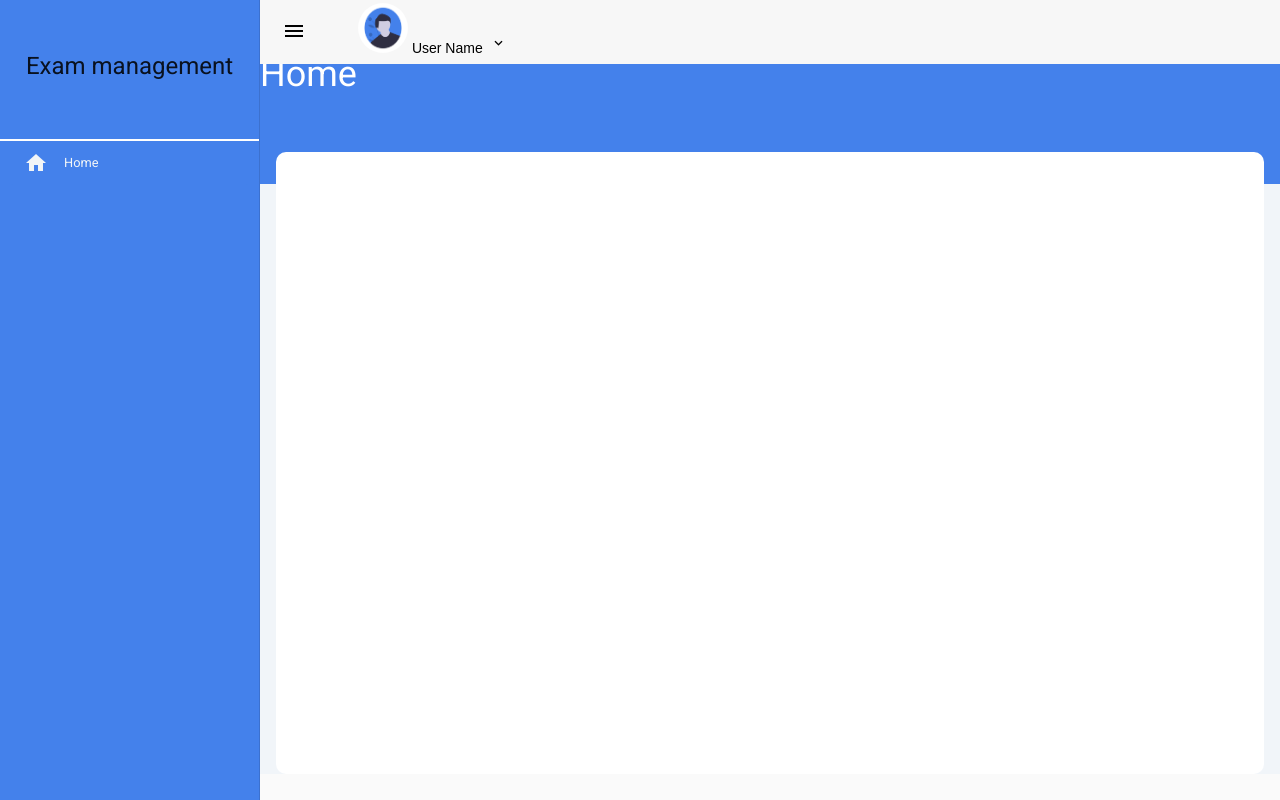
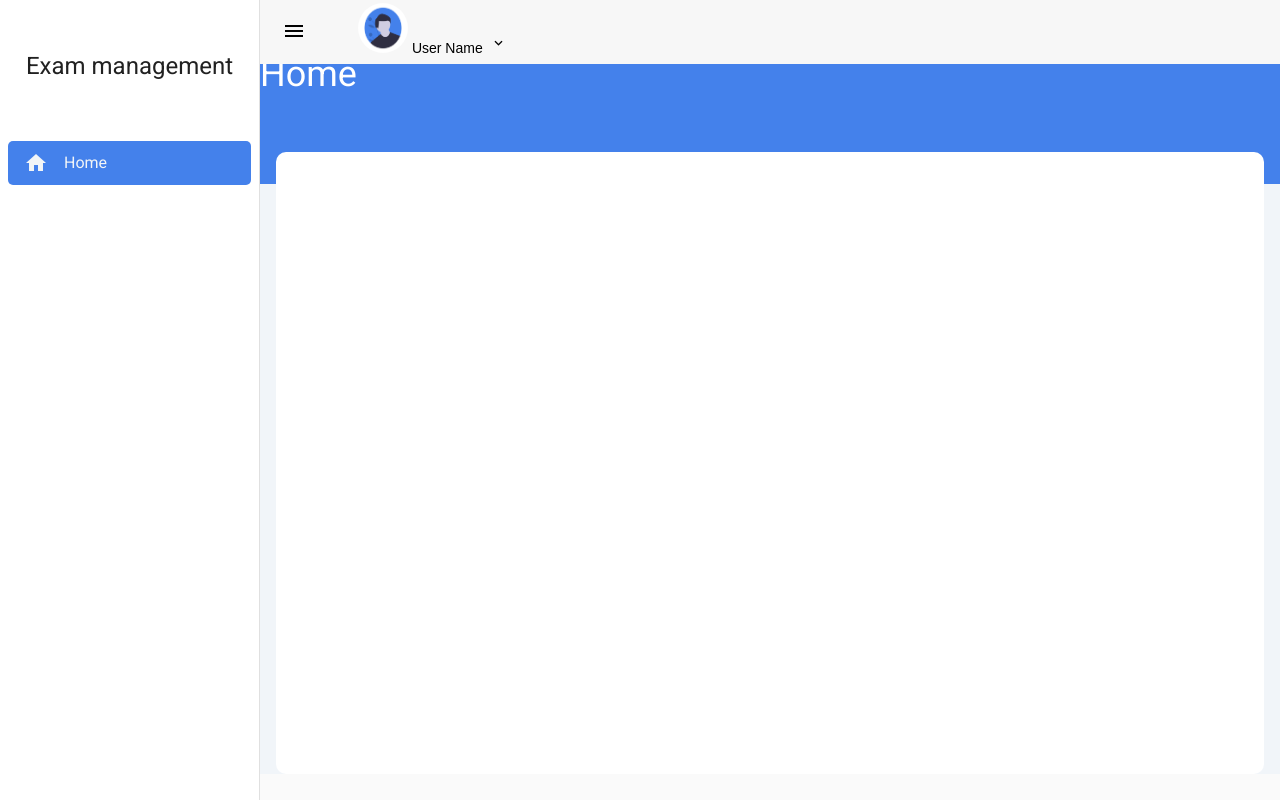
Before and after one commit to AlinaNistor/Exam-Management, an Angular app in the folder ExamManagementWeb/: page /dashboard/home in a window 1280 px wide. Built offline with nearby package versions, Linux system fonts and the light colour scheme.

Commit message:
Fix imports in scss files

```diff
--- a/ExamManagementWeb/src/app/app.component.scss
+++ b/ExamManagementWeb/src/app/app.component.scss
@@ -1,6 +1,3 @@
-$blue: #4481eb;
-$light-blue: #5995fd;
-
 .container {
   position: fixed;
   width: 100%;
--- a/ExamManagementWeb/src/app/dashboard/dashboard.component.scss
+++ b/ExamManagementWeb/src/app/dashboard/dashboard.component.scss
@@ -1,4 +1,4 @@
-@import '../app.component.scss';
+@import "src/styles.scss";
 
 :host {
   display: flex;
--- a/ExamManagementWeb/src/app/dashboard/home/home.component.scss
+++ b/ExamManagementWeb/src/app/dashboard/home/home.component.scss
@@ -1,4 +1,4 @@
-@import "../../app.component.scss";
+@import "src/styles.scss";
 
 .page {
   color: white;
--- a/ExamManagementWeb/src/app/dashboard/sidenav/sidenav.component.scss
+++ b/ExamManagementWeb/src/app/dashboard/sidenav/sidenav.component.scss
@@ -1,4 +1,4 @@
-@import "../../app.component.scss";
+@import "src/styles.scss";
 
 :host {
   .mat-icon {
--- a/ExamManagementWeb/src/styles.scss
+++ b/ExamManagementWeb/src/styles.scss
@@ -38,3 +38,6 @@ $ExamManagementWeb-theme: mat.define-light-theme((
 
 html, body { height: 100%; }
 body { margin: 0; font-family: Roboto, "Helvetica Neue", sans-serif; }
+
+$blue: #4481eb;
+$light-blue: #5995fd;
```
